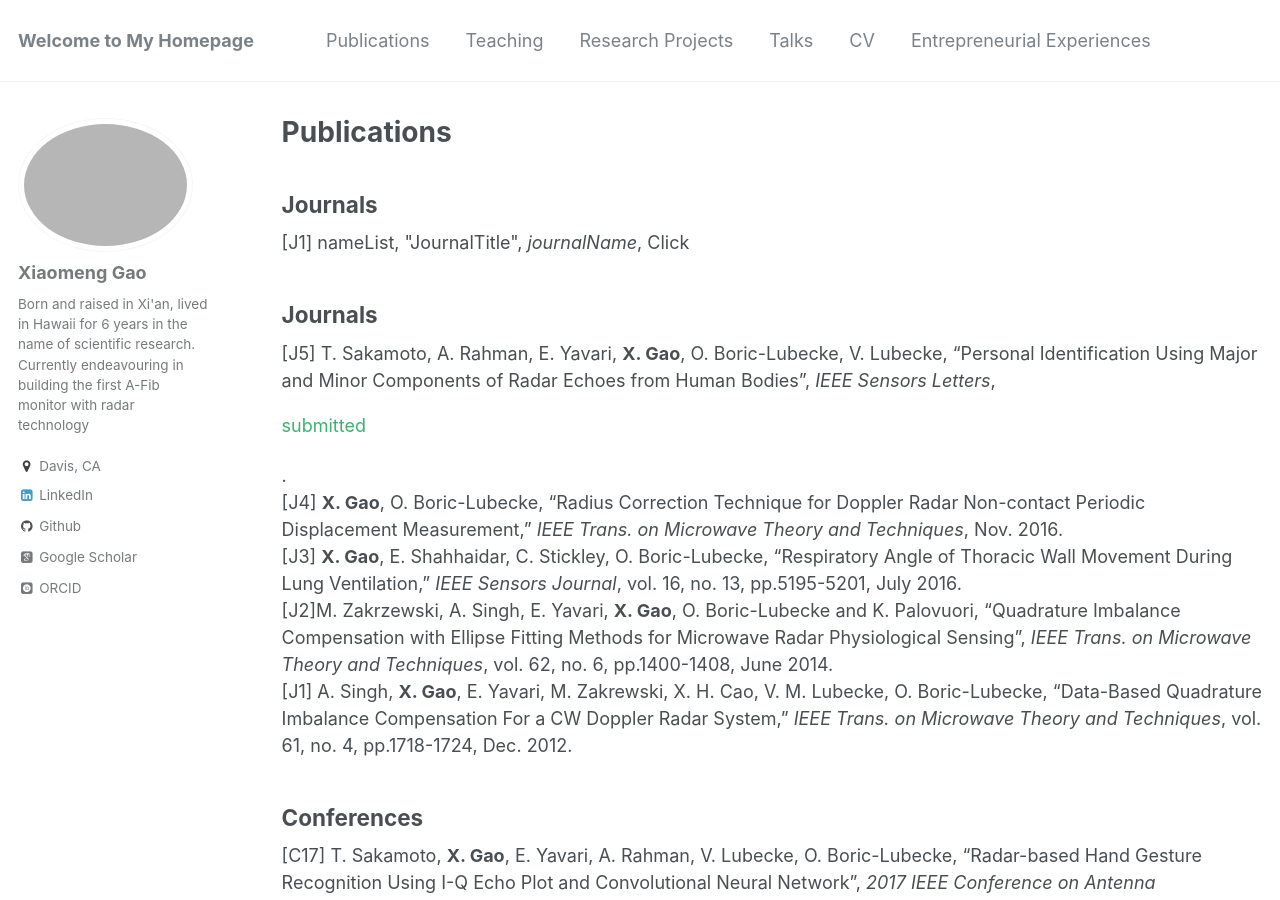
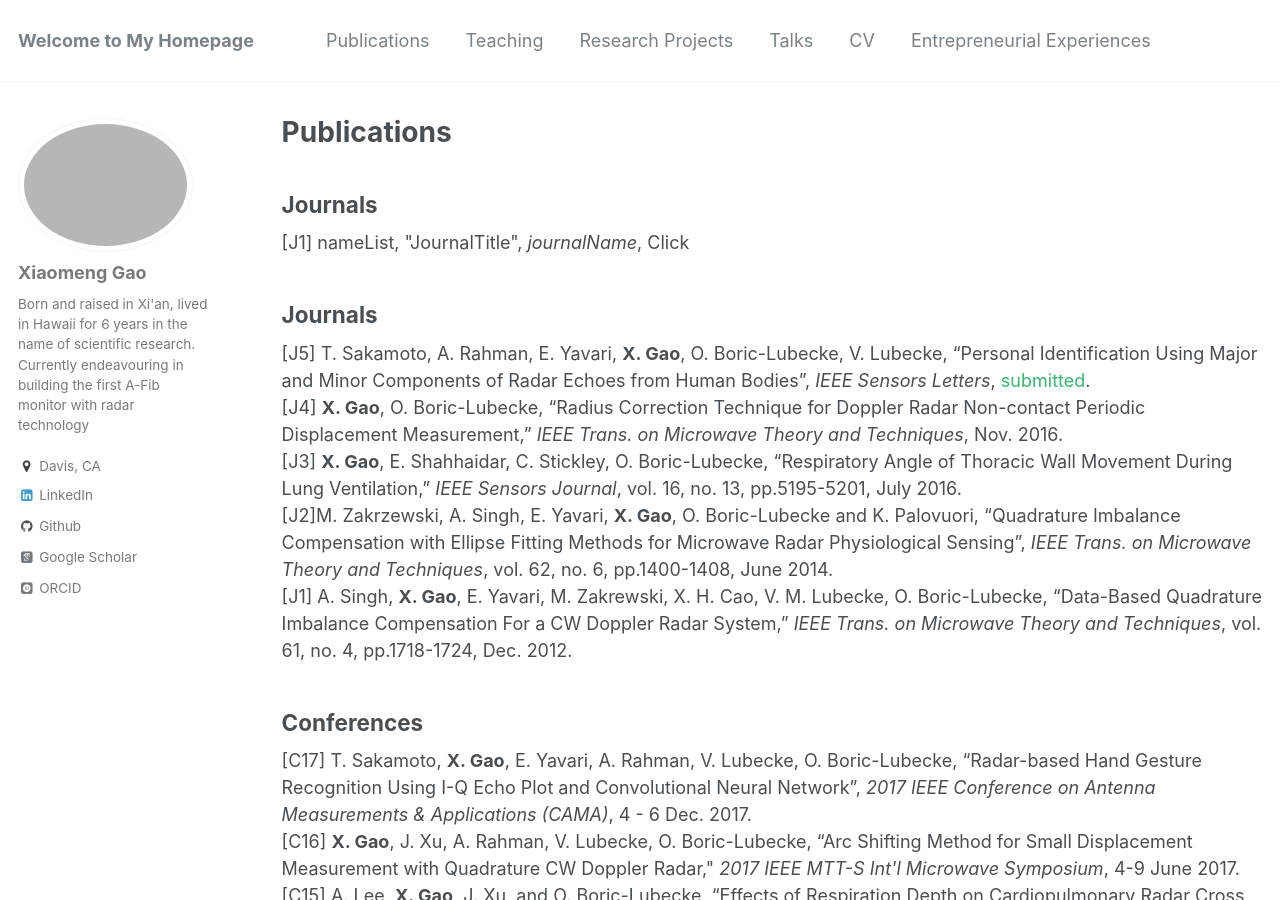
Before and after one commit to x-mengao/x-mengao.github.io, a Jekyll site: the page built from _pages/publications.html, in a window 1280 px wide and 900 px high. Built offline with Jekyll 4.4.1, drawn with Linux system fonts in a browser that asks for light colours; some web fonts are replaced.

Commit message:
Update publications.html

```diff
--- a/_pages/publications.html
+++ b/_pages/publications.html
@@ -9,7 +9,7 @@ author_profile: true
 [J1] nameList, "JournalTitle", <i>journalName</i>,  <a href="https://www.w3schools.com/html/html_formatting.asp">Click </a> <br />
 
 <h2>Journals</h2>
-[J5] T. Sakamoto, A. Rahman, E. Yavari, <b>X. Gao</b>, O. Boric-Lubecke, V. Lubecke, “Personal Identification Using Major and Minor Components of Radar Echoes from Human Bodies”, <i>IEEE Sensors Letters</i>, <p style="color:MediumSeaGreen">submitted</p>.<br/>
+[J5] T. Sakamoto, A. Rahman, E. Yavari, <b>X. Gao</b>, O. Boric-Lubecke, V. Lubecke, “Personal Identification Using Major and Minor Components of Radar Echoes from Human Bodies”, <i>IEEE Sensors Letters</i>, <font style="color:MediumSeaGreen">submitted</font>.<br/>
 [J4] <b>X. Gao</b>, O. Boric-Lubecke, “Radius Correction Technique for Doppler Radar Non-contact Periodic Displacement Measurement,” <i>IEEE Trans. on Microwave Theory and Techniques</i>, Nov. 2016. <br/>
 [J3] <b>X. Gao</b>, E. Shahhaidar, C. Stickley, O. Boric-Lubecke, “Respiratory Angle of Thoracic Wall Movement During Lung Ventilation,” <i>IEEE Sensors Journal</i>, vol. 16, no. 13, pp.5195-5201, July 2016.<br/>
 [J2]M. Zakrzewski, A. Singh, E. Yavari, <b>X. Gao</b>, O. Boric-Lubecke and K. Palovuori, “Quadrature Imbalance Compensation with Ellipse Fitting Methods for Microwave Radar Physiological Sensing”, <i>IEEE Trans. on Microwave Theory and Techniques</i>, vol. 62, no. 6, pp.1400-1408, June 2014.<br/>
```
